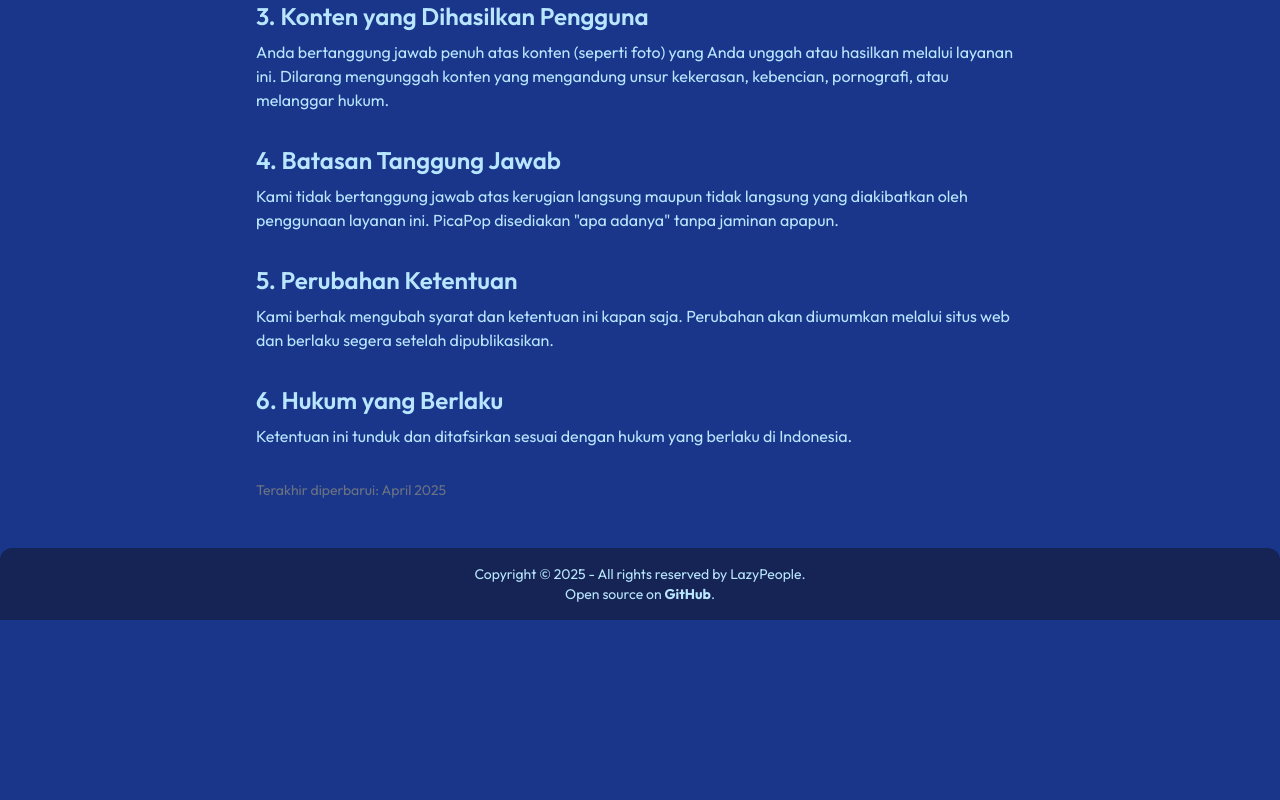
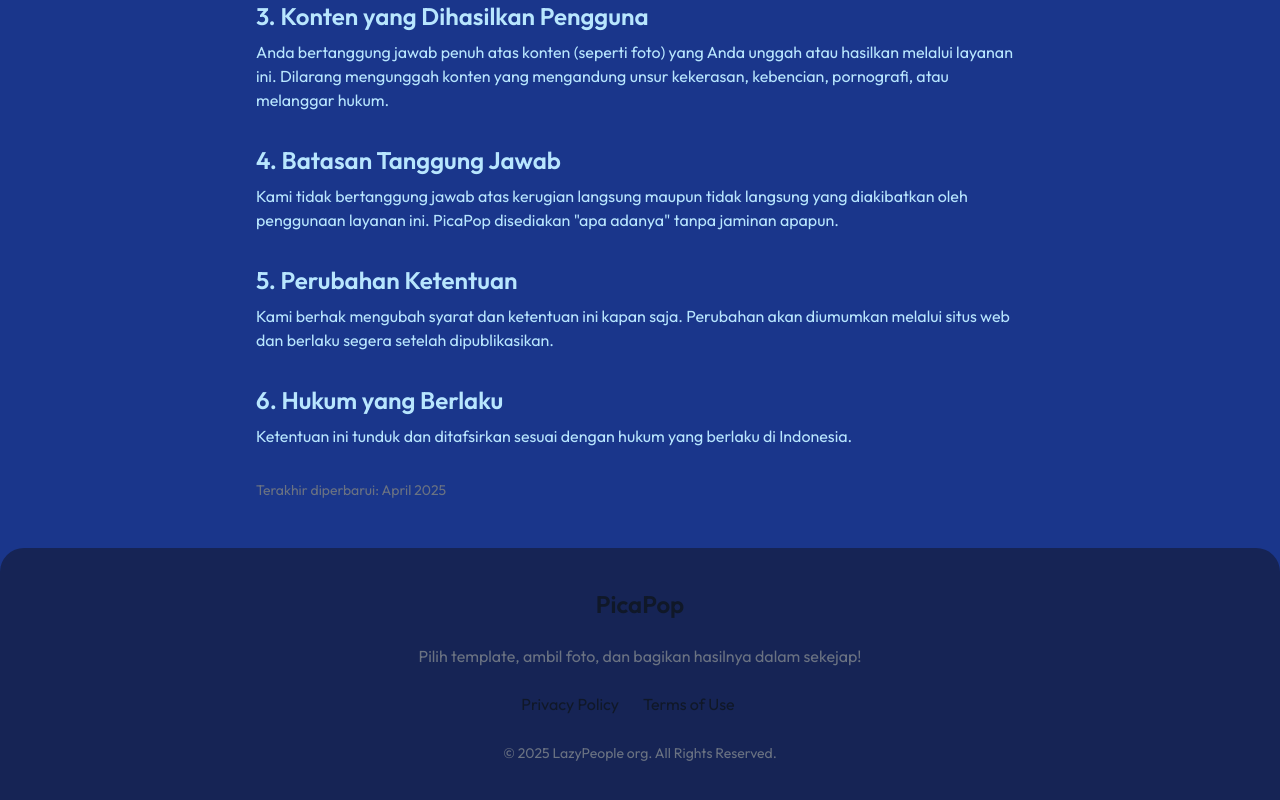
Before and after one commit to AnggaaIs/picapop, a Next.js app: page /terms-of-use in a window 1280 px wide. Shown: the part 496-1296 px from the top of the page. Before the commit the page ends 1116 px from the top, so only its background shows below. Built offline with nearby package versions, Linux system fonts and the light colour scheme.

Commit message:
refactor: update Footer component layout and styling for improved presentation

```diff
--- a/package.json
+++ b/package.json
@@ -31,5 +31,6 @@
     "postcss": "^8.5.3",
     "tailwindcss": "^4.0.8",
     "typescript": "^5.7.3"
-  }
+  },
+  "packageManager": "pnpm@9.4.0+sha1.9217c800d4ab947a7aee520242a7b70d64fc7638"
 }
--- a/src/components/Footer.tsx
+++ b/src/components/Footer.tsx
@@ -1,24 +1,23 @@
+import Link from "next/link";
+
 export default function Footer() {
   return (
-    <footer className="footer sm:footer-horizontal rounded-t-xl footer-center bg-base-200 text-base-content p-4">
-      <aside className="-space-y-2">
-        <p>
-          Copyright © {new Date().getFullYear()} - All rights reserved by
-          LazyPeople.
-        </p>
-        <p>
-          Open source on{" "}
-          <a
-            href="https://github.com/AnggaaIs/picapop"
-            target="_blank"
-            rel="noopener noreferrer"
-            className="font-bold hover:underline transition-all ease-linear"
-          >
-            GitHub
-          </a>
-          .
-        </p>
-      </aside>
+    <footer className="p-4 bg-base-200 rounded-t-3xl md:p-8 lg:p-10">
+      <div className="mx-auto max-w-screen-xl text-center">
+        <Link href="/" className="flex justify-center items-center text-2xl font-semibold text-gray-900 dark:text-white">
+          PicaPop
+        </Link>
+        <p className="my-6 text-gray-500 dark:text-gray-400">Pilih template, ambil foto, dan bagikan hasilnya dalam sekejap!</p>
+        <ul className="flex flex-wrap justify-center items-center mb-6 text-gray-900 dark:text-white">
+          <li>
+            <a href="/privacy-policy" className="mr-4 hover:underline md:mr-6">Privacy Policy</a>
+          </li>
+          <li>
+            <a href="/terms-of-use" className="mr-4 hover:underline md:mr-6">Terms of Use</a>
+          </li>
+        </ul>
+        <span className="text-sm text-gray-500 sm:text-center dark:text-gray-400">© 2025 <a href="https://lazypeople.my.id" className="hover:underline">LazyPeople org</a>. All Rights Reserved.</span>
+      </div>
     </footer>
   );
 }
```
